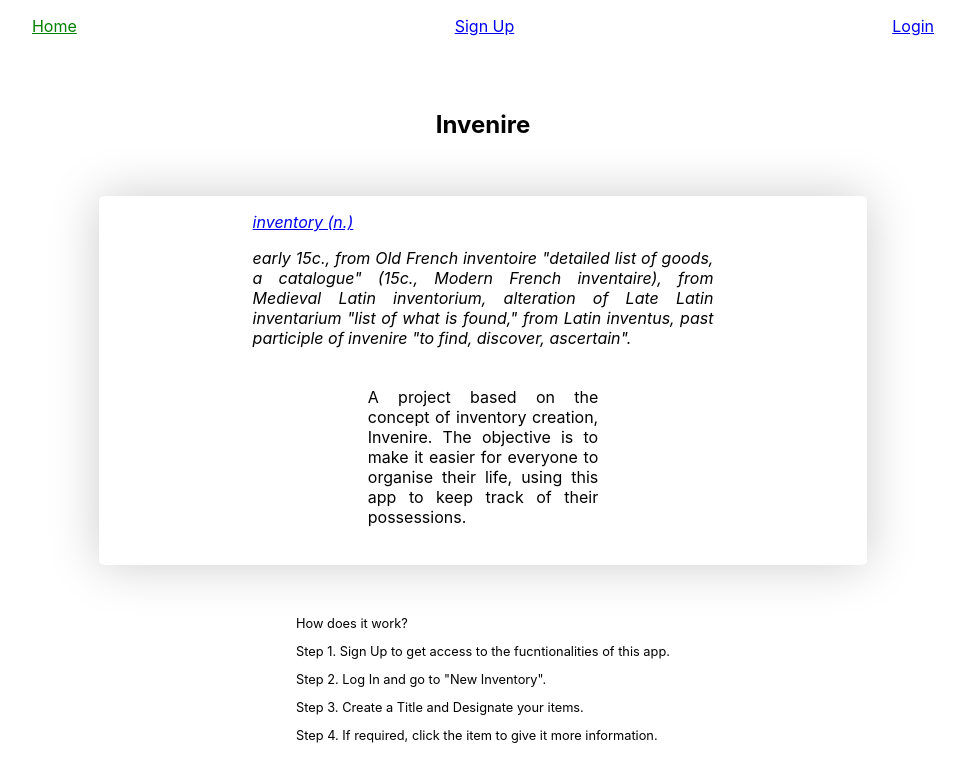
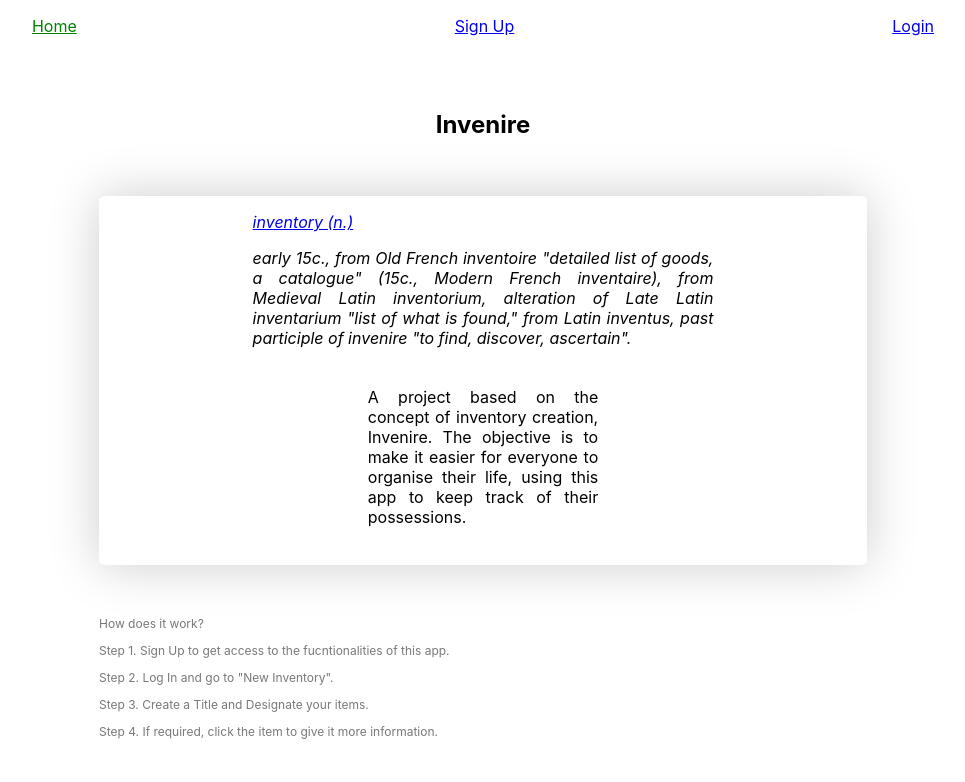
Before and after one commit to BeatrizJB/Invenire-Frontend, a React (Create React App) app: page / in a window 1280 px wide. Shown: the top 782 px of the page, without its empty margins (157-1122 px from the left). Built offline with nearby package versions, Linux system fonts and the light colour scheme; no server answers.

Commit message:
buttons?

```diff
--- a/src/App.css
+++ b/src/App.css
@@ -52,6 +52,8 @@ li {
 label {
   padding: 1%;
 }
+
+
 
 /* NAVBAR BEGIN --------------------------------------- */
 
@@ -147,23 +149,25 @@ label {
 }
 
 .Howto {
+  width: 60%;
  text-align: justify;
- font-size: 80%;
+ font-size: 75%;
  margin-bottom: 5%;
  margin-top: 3%;
+ color: rgb(122, 120, 120);
 }
 
 /* HOME PAGE END --------------------------------------- */
 
 /* BUTTONS BEGIN --------------------------------------- */
 
-/* button {
+button {
   margin-top: 10%;
   padding: 5%;
-  width: 40%;
+  width: 50%;
   height: 15%;
   border-radius: 50%;
-}*/
+}
 
 .Butts {
   background: grey;
@@ -176,10 +180,10 @@ label {
   transition: transform .2s ease-out;
 }
 
-/* .Butts:hover {
+.Butts:hover {
   background-color: transparent;
   color: black;
-} */
+}
 
 
 /* BUTTONS END --------------------------------------- */
--- a/src/components/Signup.js
+++ b/src/components/Signup.js
@@ -59,6 +59,13 @@ class Signup extends React.Component {
                   </button>
                 </div>
               </form>
+              <div className="Howto">
+                <p>Username should be unique</p>
+                <p>
+                  Password needs to have, at least, 6 characters with 1 number, 1 lower and 1 upper
+                  case letter
+                </p>
+              </div>
             </div>
             <div className="Donthave">
               <p>
```
